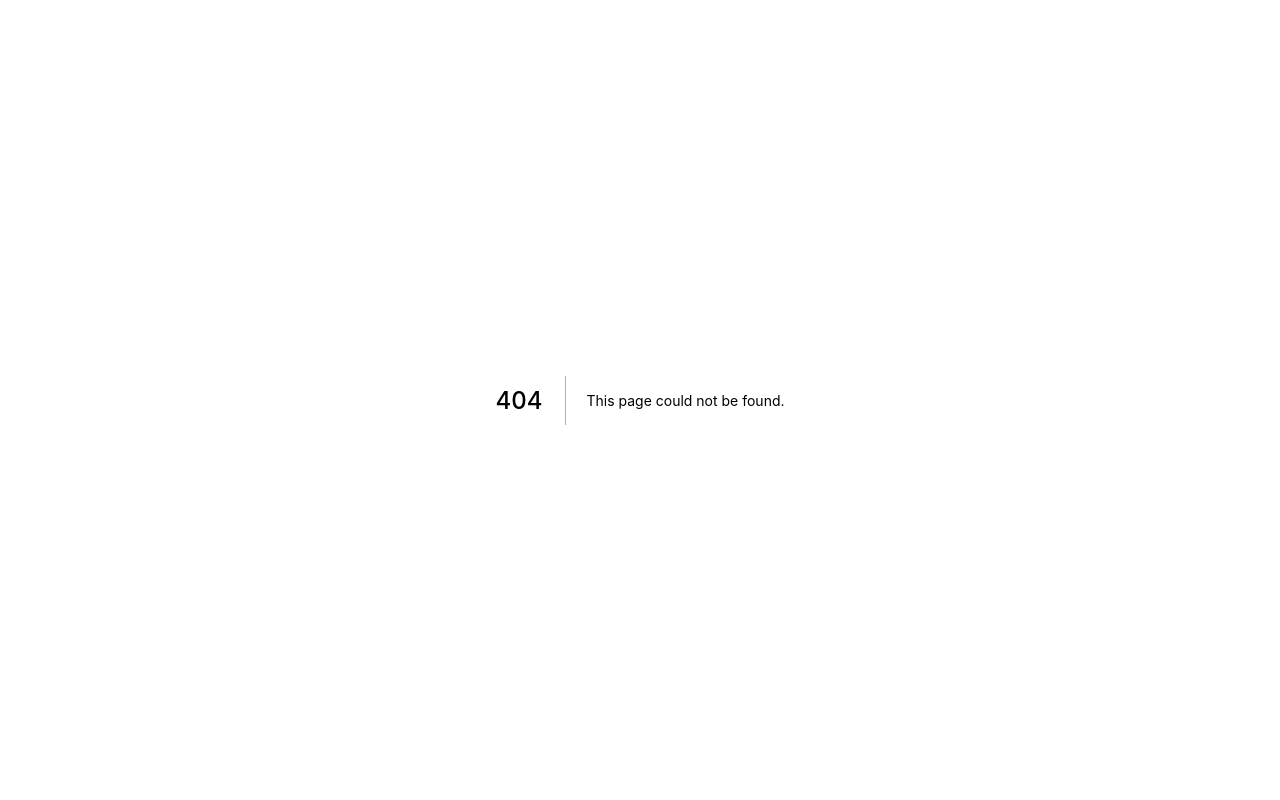
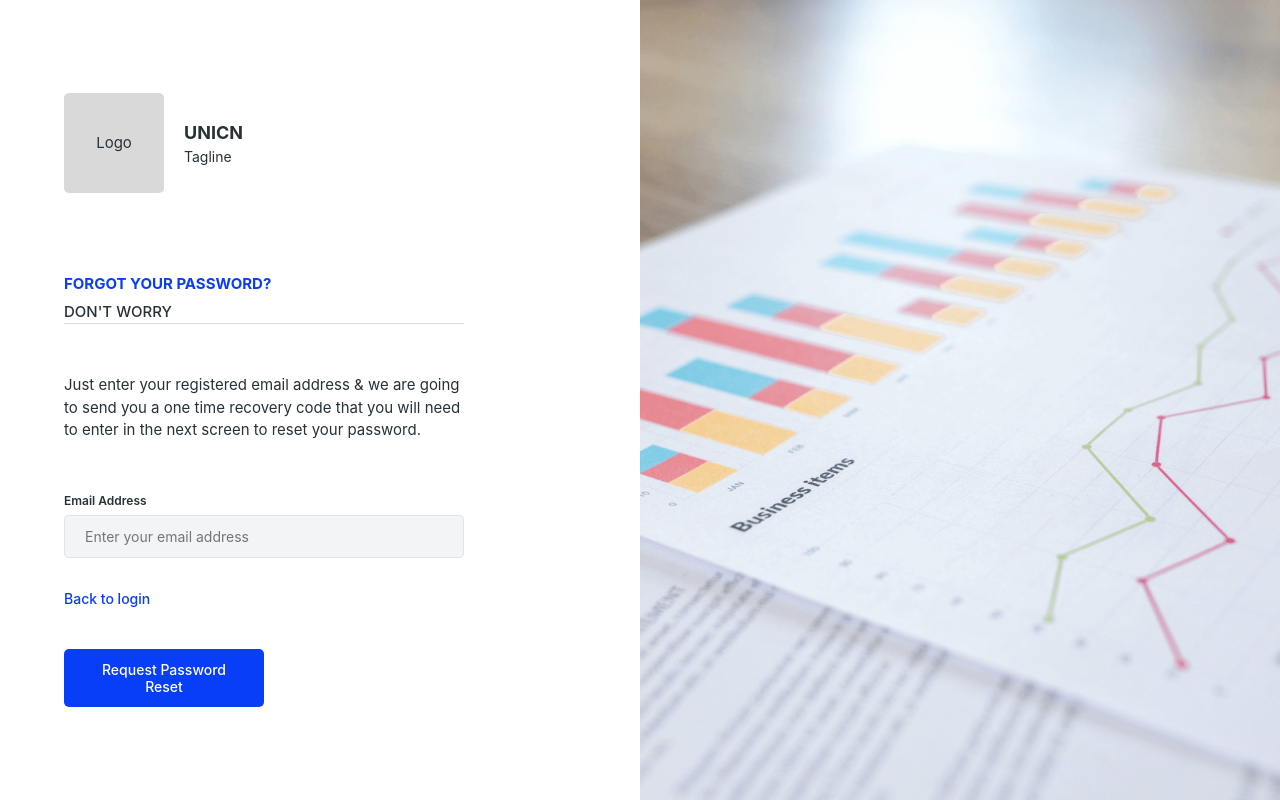
Before and after one commit to GeofreyMuindeMunguti/unicn, a Next.js app in the folder web/: page /forgot-password in a window 1280 px wide. Before the commit this address had no page. Built offline with nearby package versions, Linux system fonts and the light colour scheme.

Commit message:
feat: forgot password page UI designs

```diff
--- a/web/src/components/Form/Form.tsx
+++ b/web/src/components/Form/Form.tsx
@@ -67,7 +67,7 @@ const FormField = styled.div<FormFieldProps>`
 `;
 
 const Button = styled.div`
-  max-width: 18rem;
+  max-width: 20rem;
   margin-top: 4rem;
 `;
 
--- /dev/null
+++ b/web/src/pages/forgot-password.tsx
@@ -0,0 +1,37 @@
+import Link from 'next/link';
+import styled from 'styled-components';
+import type { NextPage } from 'next';
+
+import * as Form from 'src/components/Form/Form';
+import AuthLayout from 'src/components/Layout/Auth';
+import Button from 'src/components/Button/Button';
+
+const Caption = styled.p`
+  margin-bottom: 5rem;
+`;
+
+const ResetPasswordPage: NextPage = () => {
+  return (
+    <AuthLayout subtitle="Don't worry" title="Forgot your password?">
+      <Caption>
+        Just enter your registered email address & we are going to send you a one
+        time recovery code that you will need to enter in the next screen to reset
+        your password.
+      </Caption>
+      <Form.Container>
+        <Form.Field>
+          <label htmlFor="email">Email Address</label>
+          <input type="email" placeholder="Enter your email address" />
+        </Form.Field>
+        <Link href="/login">
+          <a>Back to login</a>
+        </Link>
+        <Form.Button>
+          <Button>Request password reset</Button>
+        </Form.Button>
+      </Form.Container>
+    </AuthLayout>
+  );
+};
+
+export default ResetPasswordPage;
--- a/web/src/pages/login.tsx
+++ b/web/src/pages/login.tsx
@@ -17,7 +17,7 @@ const LoginPage: NextPage = () => {
           <label htmlFor="password">Password</label>
           <input type="password" placeholder="Enter your password" />
         </Form.Field>
-        <Link href="/reset-password">
+        <Link href="/forgot-password">
           <a>Forgot Password?</a>
         </Link>
         <Form.Button>
```
